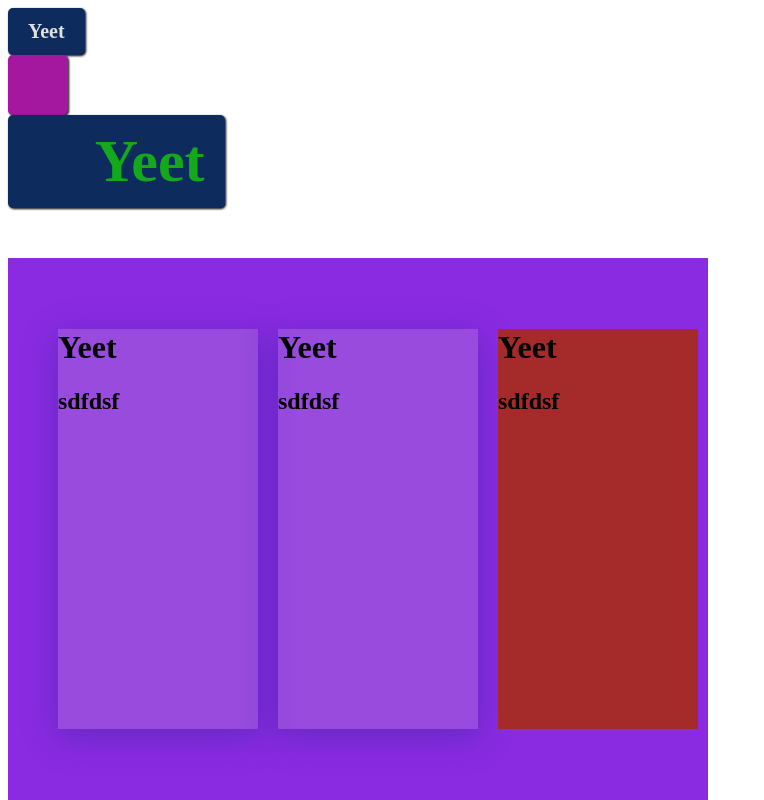
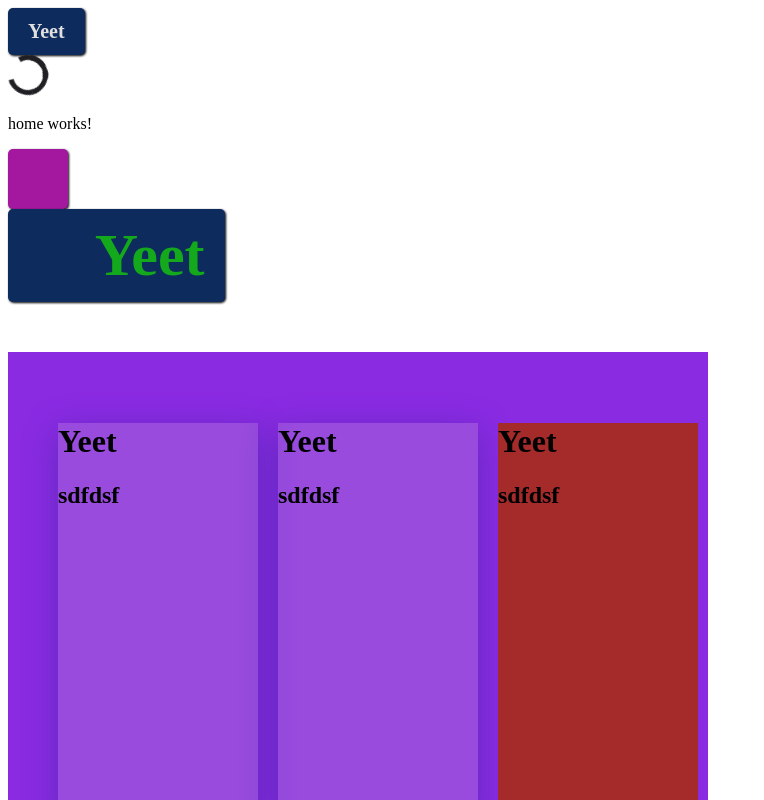
Before and after one commit to Franco8888/Angular-UI-Components, an Angular app in the folder UIComponents/: page / in a window 1280 px wide. Shown: the top 800 px of the page, without its empty margins (0-764 px from the left). Built offline with nearby package versions, Linux system fonts and the light colour scheme; a web font is replaced by a local one.

Commit message:
comment on how to use carousel component

```diff
--- a/UIComponents/src/app/app.component.html
+++ b/UIComponents/src/app/app.component.html
@@ -1,6 +1,8 @@
 <div style="display: flex;">
   <app-ui-text-button (clicked)="showDem()">Yeet</app-ui-text-button>
 </div>
+
+<app-home></app-home>
 
 <app-ui-icon-button icon="fa-quora" buttonColor="#a3189f" iconColor="#e6e4e3" [size]="60" (clicked)="showDem()"></app-ui-icon-button>
 
--- a/UIComponents/src/app/app.component.ts
+++ b/UIComponents/src/app/app.component.ts
@@ -36,6 +36,7 @@
     this.carouselImages1.push('https://images.unsplash.com/photo-1640622300473-977435c38c04?ixlib=rb-1.2.1&ixid=MnwxMjA3fDF8MHxwaG90by1wYWdlfHx8fGVufDB8fHx8&auto=format&fit=crop&w=1172&q=80');
     this.carouselImages1.push('https://images.unsplash.com/photo-1648740310988-0d58d5838dd8?ixlib=rb-1.2.1&ixid=MnwxMjA3fDB8MHxwaG90by1wYWdlfHx8fGVufDB8fHx8&auto=format&fit=crop&w=1170&q=80');
     this.carouselImages1.push('https://images.unsplash.com/photo-1648737967267-f896a3cea436?ixlib=rb-1.2.1&ixid=MnwxMjA3fDF8MHxwaG90by1wYWdlfHx8fGVufDB8fHx8&auto=format&fit=crop&w=1170&q=80');
+    // have initialize the manager in the constructor otherwise auto transitioning wont work
     this.carouselManager1 = new CarouselManager(this.carouselImages1, new CarouselManagerConfig());
 
     this.carouselImages2.push('https://images.unsplash.com/photo-1648907599687-869def29cfee?ixlib=rb-1.2.1&ixid=MnwxMjA3fDB8MHxwaG90by1wYWdlfHx8fGVufDB8fHx8&auto=format&fit=crop&w=687&q=80');
--- a/UIComponents/src/app/app.module.ts
+++ b/UIComponents/src/app/app.module.ts
@@ -9,6 +9,7 @@
 import { AppUiSpinnerComponent } from './shared/UIComponents/spinner/spinner';
 import { AppUiTextButtonComponent } from './shared/UIComponents/textButton';
 import { AppUiTextIconButtonComponent } from './shared/UIComponents/textIconButton';
+import { HomeComponent } from './pages/home/home.component';
 
 @NgModule({
   declarations: [
@@ -19,7 +20,8 @@
     AppUiIconComponent,
     AppUiHoverCardComponent,
     AppUiSpinnerComponent,
-    CarouselComponent
+    CarouselComponent,
+    HomeComponent
   ],
   imports: [
     BrowserModule
--- /dev/null
+++ b/UIComponents/src/app/pages/home/home.component.html
@@ -0,0 +1,2 @@
+<app-ui-spinner></app-ui-spinner>
+<p>home works!</p>
--- /dev/null
+++ b/UIComponents/src/app/pages/home/home.component.ts
@@ -0,0 +1,15 @@
+import { Component, OnInit } from '@angular/core';
+
+@Component({
+  selector: 'app-home',
+  templateUrl: './home.component.html',
+  styleUrls: ['./home.component.css']
+})
+export class HomeComponent implements OnInit {
+
+  constructor() { }
+
+  ngOnInit(): void {
+  }
+
+}
--- a/UIComponents/src/app/shared/UIComponents/carousel/carouselManager.ts
+++ b/UIComponents/src/app/shared/UIComponents/carousel/carouselManager.ts
@@ -8,10 +8,10 @@
     currentIndex = 0;
     total: number;
     width: number;
+    manualTransitionPromted = false;
+    // arrow buttons
     canNext = true;
     canPrevious = false;
-    manualTransitionPromted = false;
-    // buttons
     moveRight = false;
     moveLeft = false;
     moveToStart = false;
```
Also changed, not shown: UIComponents/src/app/pages/home/home.component.css (added).
